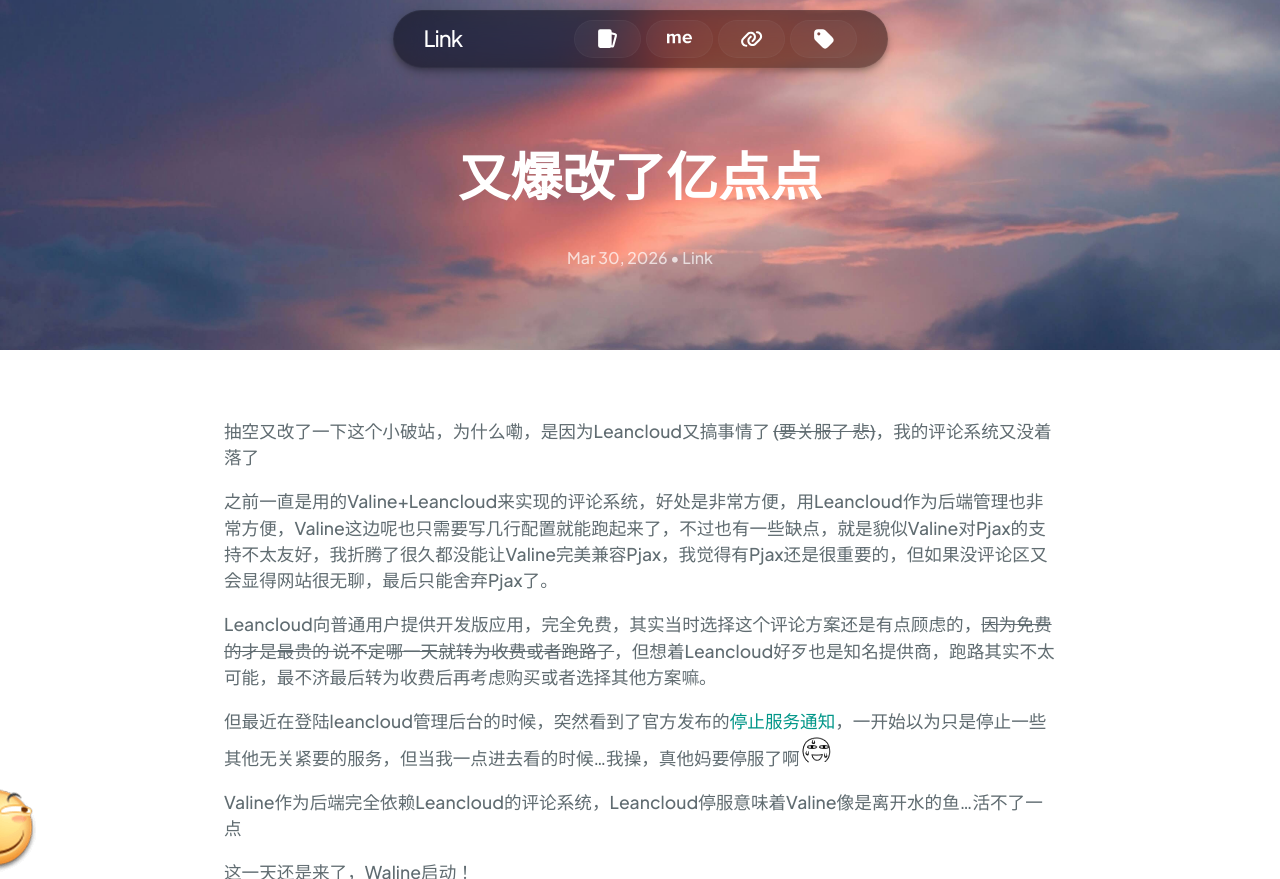
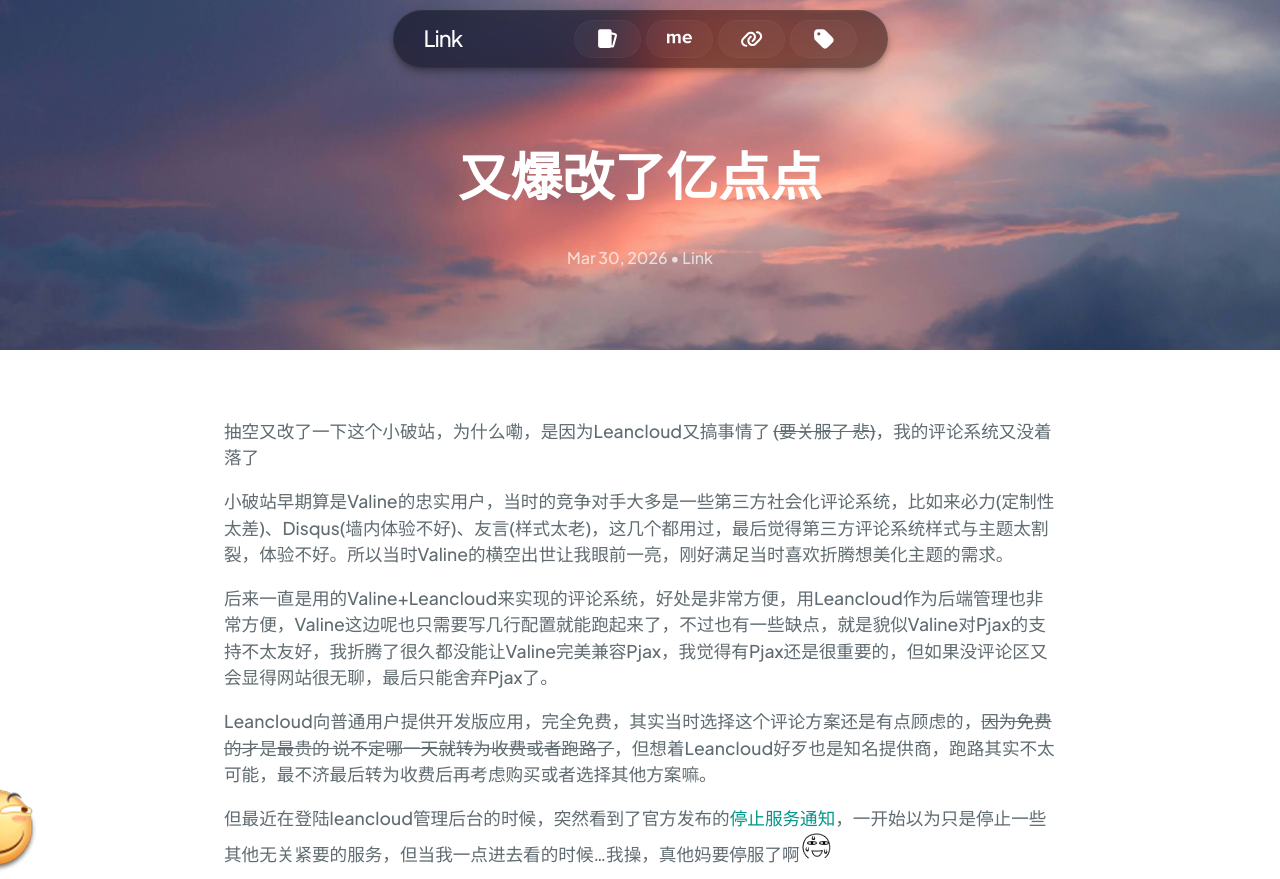
Before and after one commit to link9596/qwq, a Jekyll site: the page built from _posts/2026-3-30-newsocialwaline.md, in a window 1280 px wide and 900 px high, cut to the strip 0-879 px from the top of the window. Built offline with Jekyll 4.4.1, drawn with Linux system fonts in a browser that asks for light colours; comment, search, counter and statistics services are not loaded.

Commit message:
更新 2026-3-30-newsocialwaline.md

```diff
--- a/_posts/2026-3-30-newsocialwaline.md
+++ b/_posts/2026-3-30-newsocialwaline.md
@@ -6,7 +6,9 @@ tag: skill
 
 抽空又改了一下这个小破站，为什么嘞，是因为Leancloud又搞事情了 ~~(要关服了 悲)~~，我的评论系统又没着落了
 
-之前一直是用的Valine+Leancloud来实现的评论系统，好处是非常方便，用Leancloud作为后端管理也非常方便，Valine这边呢也只需要写几行配置就能跑起来了，不过也有一些缺点，就是貌似Valine对Pjax的支持不太友好，我折腾了很久都没能让Valine完美兼容Pjax，我觉得有Pjax还是很重要的，但如果没评论区又会显得网站很无聊，最后只能舍弃Pjax了。
+小破站早期算是Valine的忠实用户，当时的竞争对手大多是一些第三方社会化评论系统，比如来必力(定制性太差)、Disqus(墙内体验不好)、友言(样式太老)，这几个都用过，最后觉得第三方评论系统样式与主题太割裂，体验不好。所以当时Valine的横空出世让我眼前一亮，刚好满足当时喜欢折腾想美化主题的需求。
+
+后来一直是用的Valine+Leancloud来实现的评论系统，好处是非常方便，用Leancloud作为后端管理也非常方便，Valine这边呢也只需要写几行配置就能跑起来了，不过也有一些缺点，就是貌似Valine对Pjax的支持不太友好，我折腾了很久都没能让Valine完美兼容Pjax，我觉得有Pjax还是很重要的，但如果没评论区又会显得网站很无聊，最后只能舍弃Pjax了。
 
 Leancloud向普通用户提供开发版应用，完全免费，其实当时选择这个评论方案还是有点顾虑的，~~因为免费的才是最贵的 说不定哪一天就转为收费或者跑路了~~，但想着Leancloud好歹也是知名提供商，跑路其实不太可能，最不济最后转为收费后再考虑购买或者选择其他方案嘛。
 
```
